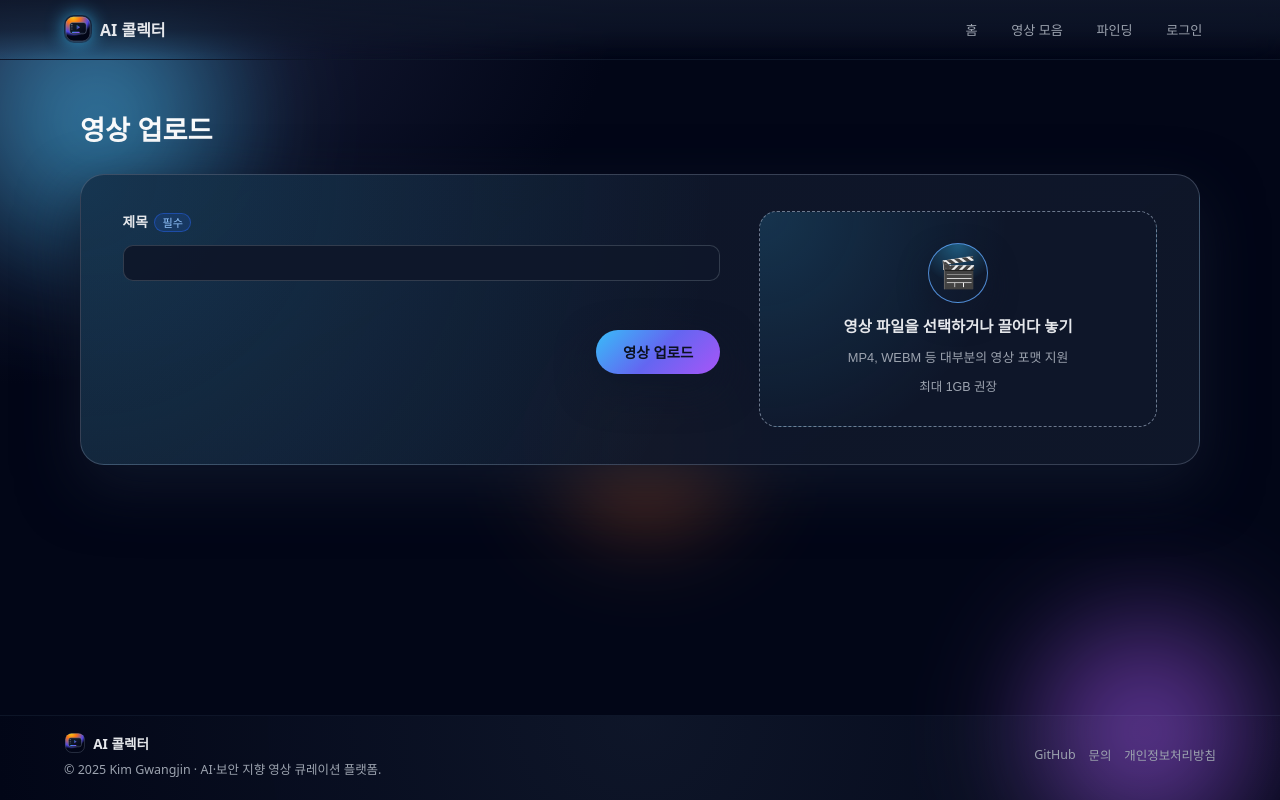
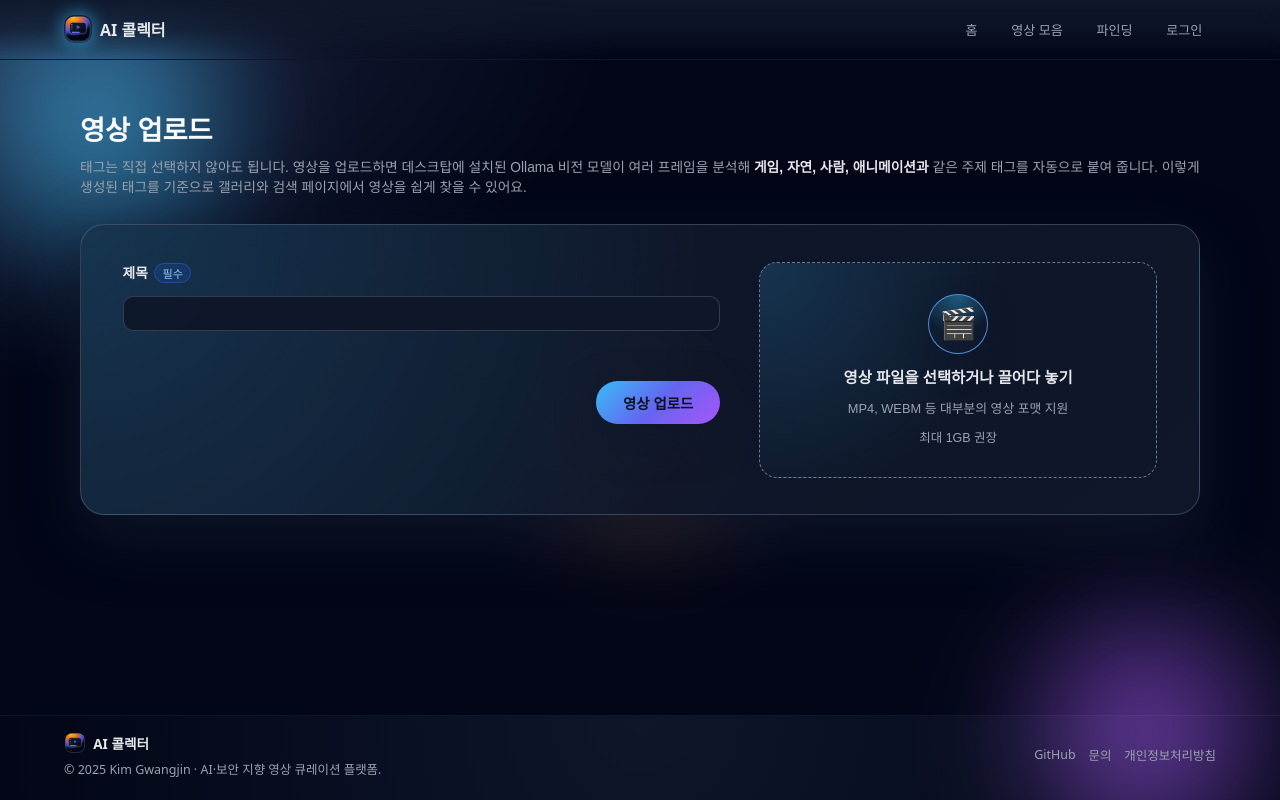
Before and after one commit to kwung0206/aicollector, a React (Vite) app: page /videos/upload in a window 1280 px wide. Built offline with nearby package versions, Linux system fonts and the light colour scheme.

Commit message:
업로드 페이지 수정

```diff
--- a/src/pages/VideoUpload.jsx
+++ b/src/pages/VideoUpload.jsx
@@ -129,9 +129,15 @@ const VideoUploadPage = () => {
         <>
             <section className="video-upload-page">
                 <h2 className="vu-title">영상 업로드</h2>
+                <p className="vu-subdesc">
+                    태그는 직접 선택하지 않아도 됩니다. 영상을 업로드하면 데스크탑에 설치된 Ollama 비전 모델이
+                    여러 프레임을 분석해 <strong>게임, 자연, 사람, 애니메이션과</strong> 같은 주제 태그를 자동으로 붙여 줍니다.
+                    이렇게 생성된 태그를 기준으로 갤러리와 검색 페이지에서 영상을 쉽게 찾을 수 있어요.
+                </p>
 
                 <div className="vu-card">
-                    {/* 왼쪽: 제목만 입력 */}
+
+                {/* 왼쪽: 제목만 입력 */}
                     <form className="vu-form" onSubmit={handleSubmit}>
                         <div>
                             {/* 제목 */}
--- a/src/scss/VideoUpload.scss
+++ b/src/scss/VideoUpload.scss
@@ -25,12 +25,25 @@
 
 
 .vu-title {
-  margin: 0 0 1.6rem;
+  margin: 0 0 0.6rem;  /* 🔹 아래 설명문이 들어가니까 여백 조금 줄임 */
   font-size: 1.7rem;
   font-weight: 700;
   color: #f9fafb;
   text-align: left;
 }
+
+.vu-subdesc {
+  margin: 0 0 1.6rem;
+  font-size: 0.86rem;
+  line-height: 1.5;
+  color: #9ca3af;
+
+  strong {
+    font-weight: 600;
+    color: #e5e7eb;
+  }
+}
+
 
 /* 메인 카드 */
 .vu-card {
```
